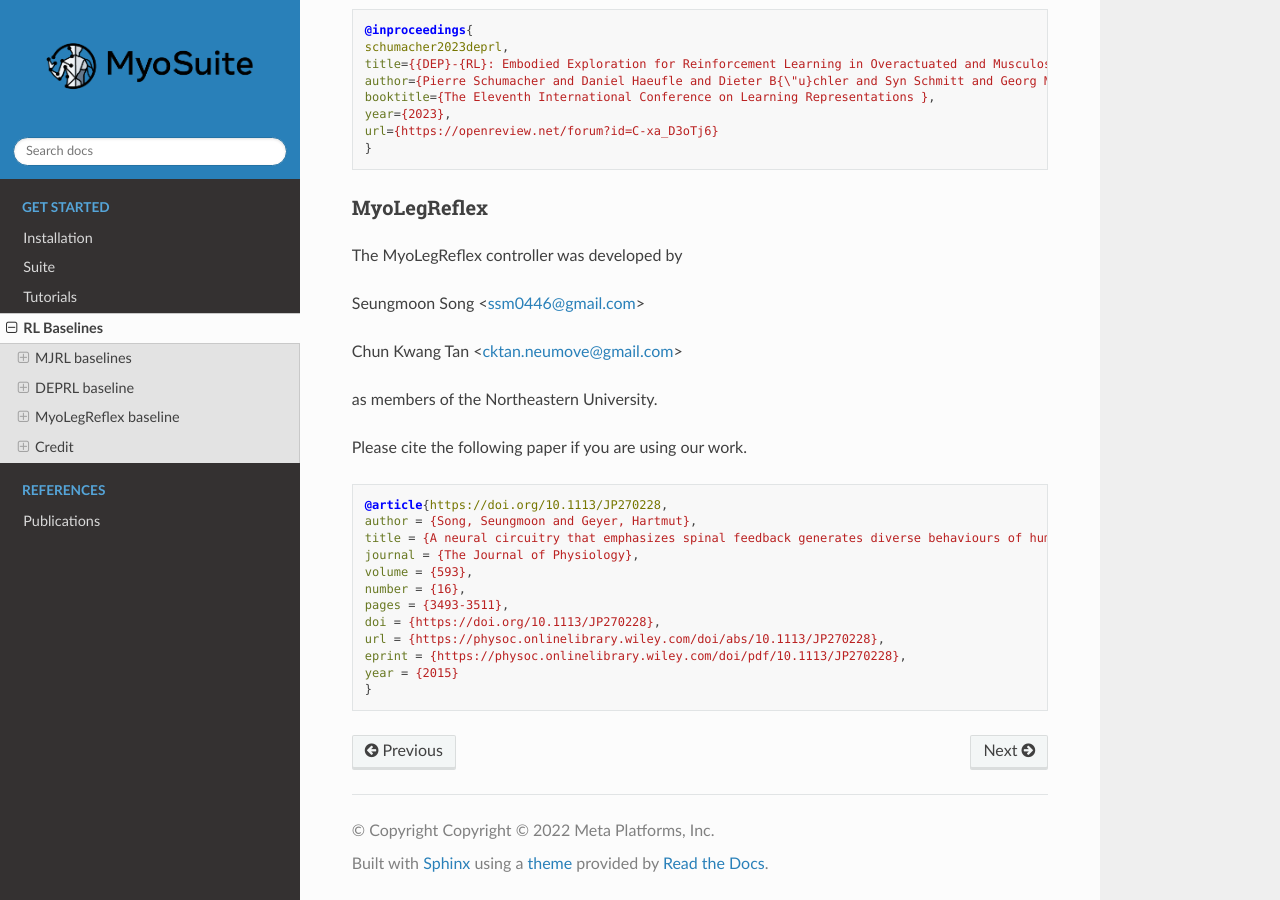
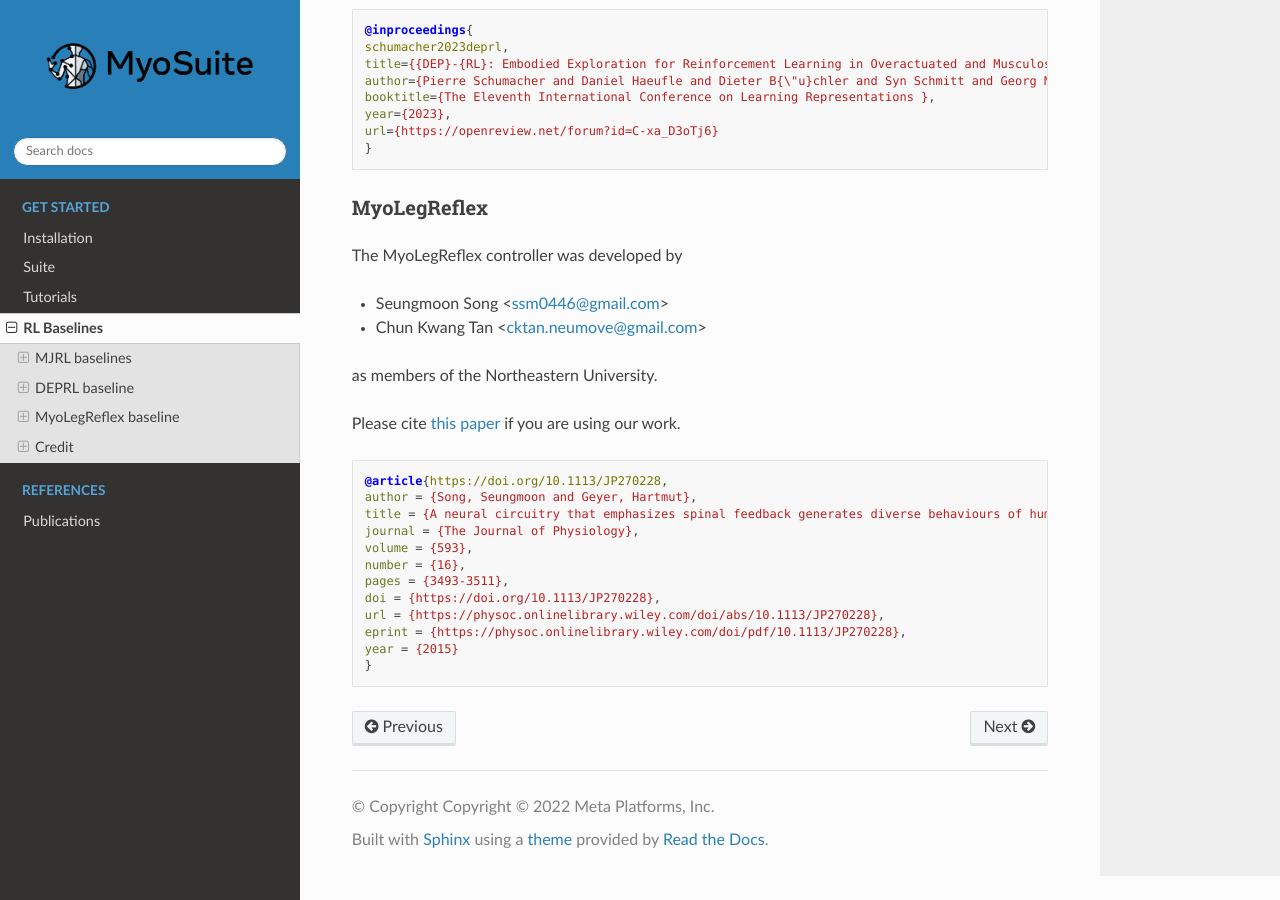
Before and after one commit to MyoHub/myosuite, a Sphinx documentation site: the page built from docs/source/baselines.rst, in a window 1280 px wide and 900 px high, scrolled down 4572 px. Built offline with Sphinx 7.4.7 and the Read the Docs theme 2.0.0, drawn with Linux system fonts in a browser that asks for light colours.

Commit message:
Update baseline.rst and tutorials.rst

```diff
--- a/docs/source/baselines.rst
+++ b/docs/source/baselines.rst
@@ -222,14 +222,12 @@ MyoLegReflex
 
 The MyoLegReflex controller was developed by
 
-Seungmoon Song <ssm0446@gmail.com>
-
-Chun Kwang Tan <cktan.neumove@gmail.com>
+* Seungmoon Song <ssm0446@gmail.com>
+* Chun Kwang Tan <cktan.neumove@gmail.com>
 
 as members of the Northeastern University.
 
-
-Please cite the following paper if you are using our work.
+Please cite `this paper <https://physoc.onlinelibrary.wiley.com/doi/full/10.1113/JP270228>`_ if you are using our work.
 
 .. code-block:: bibtex
 
```
Also changed, not shown: docs/source/tutorials.rst (+9 -0 lines), docs/source/tutorials/ReadMe.md (+1 -0 lines).
